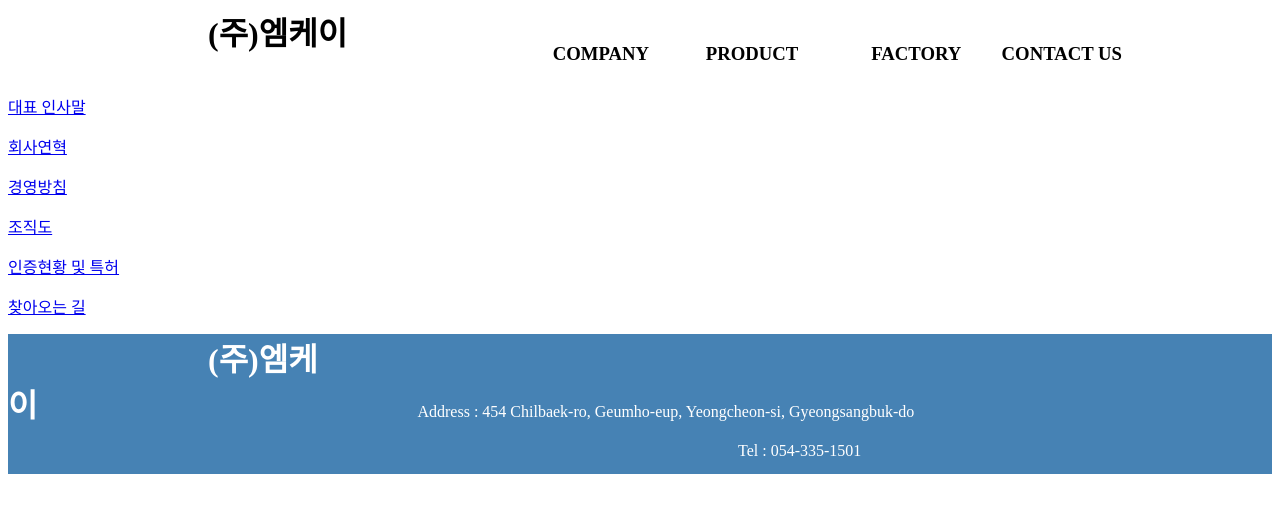
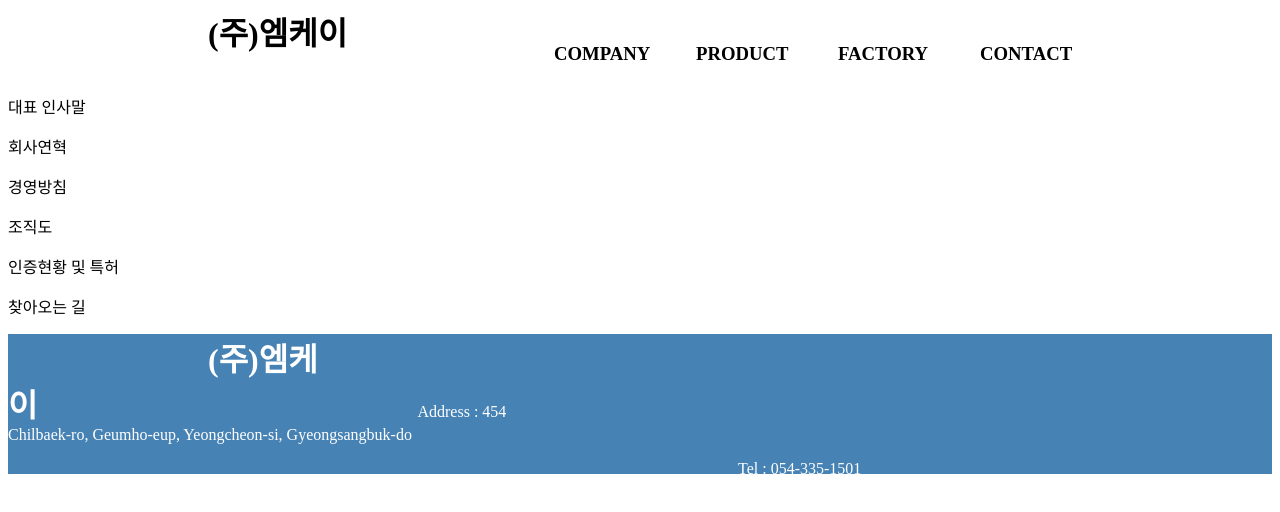
Before and after one commit to Parkhanyong1/mk-company, a Next.js app: page /component/common/header/Company in a window 1280 px wide. Shown: the top 512 px of the page. Built offline with nearby package versions, Linux system fonts and the light colour scheme.

Commit message:
modify header.module.css

```diff
--- a/pages/component/common/header/Company.js
+++ b/pages/component/common/header/Company.js
@@ -1,36 +1,37 @@
 import Link from 'next/link';
+import headerStyle from 'styles/header.module.css';
 
 const Company = () => {
   return (
     <div>
       <p>
         <Link href="container/company/Ceo">
-          <a>대표 인사말</a>
+          <a className={headerStyle.headerA}>대표 인사말</a>
         </Link>
       </p>
       <p>
         <Link href="container/company/History">
-          <a>회사연혁</a>
+          <a className={headerStyle.headerA}>회사연혁</a>
         </Link>
       </p>
       <p>
         <Link href="container/company/Policy">
-          <a>경영방침</a>
+          <a className={headerStyle.headerA}>경영방침</a>
         </Link>
       </p>
       <p>
         <Link href="container/company/Organization">
-          <a>조직도</a>
+          <a className={headerStyle.headerA}>조직도</a>
         </Link>
       </p>
       <p>
         <Link href="container/company/Certification">
-          <a>인증현황 및 특허</a>
+          <a className={headerStyle.headerA}>인증현황 및 특허</a>
         </Link>
       </p>
       <p>
         <Link href="container/company/Way">
-          <a>찾아오는 길</a>
+          <a className={headerStyle.headerA}>찾아오는 길</a>
         </Link>
       </p>
     </div>
--- a/pages/component/common/header/Contact.js
+++ b/pages/component/common/header/Contact.js
@@ -1,4 +1,5 @@
 import Link from 'next/link';
+import headerStyle from 'styles/header.module.css';
 
 const Contact = () => {
   return (
@@ -8,7 +9,7 @@ const Contact = () => {
       </p> */}
       <p>
         <Link href="container/contact/recruitment">
-          <a>채용공고</a>
+          <a className={headerStyle.headerA}>채용공고</a>
         </Link>
       </p>
     </div>
--- a/pages/component/common/header/Factory.js
+++ b/pages/component/common/header/Factory.js
@@ -1,16 +1,17 @@
 import Link from 'next/link';
+import headerStyle from 'styles/header.module.css';
 
 const Factory = () => {
   return (
     <div>
       <p>
         <Link href="container/factory/Production">
-          <a>생산설비현황</a>
+          <a className={headerStyle.headerA}>생산설비현황</a>
         </Link>
       </p>
       <p>
         <Link href="container/factory/Check">
-          <a>검사설비현황</a>
+          <a className={headerStyle.headerA}>검사설비현황</a>
         </Link>
       </p>
     </div>
--- a/pages/component/common/header/Product.js
+++ b/pages/component/common/header/Product.js
@@ -1,21 +1,22 @@
 import Link from 'next/link';
+import headerStyle from 'styles/header.module.css';
 
 const Product = () => {
   return (
     <div>
       <p>
         <Link href="container/product/Ring">
-          <a>링기어</a>
+          <a className={headerStyle.headerA}>링기어</a>
         </Link>
       </p>
       <p>
         <Link href="container/product/Outinput">
-          <a>아웃풋 & 인풋기어</a>
+          <a className={headerStyle.headerA}>아웃인풋기어</a>
         </Link>
       </p>
       <p>
         <Link href="container/product/Others">
-          <a>기타</a>
+          <a className={headerStyle.headerA}>기타</a>
         </Link>
       </p>
     </div>
--- a/pages/container/common/Header.js
+++ b/pages/container/common/Header.js
@@ -10,32 +10,32 @@ const Header = () => {
     <div>
       <header className={headerStyle.header}>
         <Link href="/">
-          <a className={headerStyle.headerA}>
-            <h1 className={headerStyle.headerH1}>(주)엠케이</h1>
+          <a className={headerStyle.headerTitle}>
+            <h1 className={headerStyle.headerTitle}>(주)엠케이</h1>
           </a>
         </Link>
-        <ul className={headerStyle.headerUl}>
-          <li className={headerStyle.headerLi}>
+        <ul className={headerStyle.headerMainmenu}>
+          <li className={headerStyle.headerSubmenu}>
             <h3>COMPANY</h3>
-            <ol className={headerStyle.headerOl}>
+            <ol className={headerStyle.headerDropdown}>
               <Company />
             </ol>
           </li>
-          <li className={headerStyle.headerLi}>
+          <li className={headerStyle.headerSubmenu}>
             <h3>PRODUCT</h3>
-            <ol className={headerStyle.headerOl}>
+            <ol className={headerStyle.headerDropdown}>
               <Product />
             </ol>
           </li>
-          <li className={headerStyle.headerLi}>
+          <li className={headerStyle.headerSubmenu}>
             <h3>FACTORY</h3>
-            <ol className={headerStyle.headerOl}>
+            <ol className={headerStyle.headerDropdown}>
               <Factory />
             </ol>
           </li>
-          <li className={headerStyle.headerLi}>
-            <h3>CONTACT US</h3>
-            <ol className={headerStyle.headerOl}>
+          <li className={headerStyle.headerSubmenu}>
+            <h3>CONTACT</h3>
+            <ol className={headerStyle.headerDropdown}>
               <Contact />
             </ol>
           </li>
--- a/styles/header.module.css
+++ b/styles/header.module.css
@@ -3,35 +3,33 @@
   position: relative;
   z-index: 2;
 }
-.headerA {
+.headerTitle {
+  display: inline;
+  margin-left: 100px;
+  color: black;
   text-decoration: none;
 }
-.headerH1 {
-  display: inline;
-  margin-left: 200px;
-}
-.headerUl {
+.headerMainmenu {
   margin-right: 150px;
   float: right;
   display: inline-flex;
 }
-.headerLi {
+.headerSubmenu {
   list-style: none;
 }
 .headerA {
-  font-size: 1rem;
+  text-decoration: none;
   color: black;
-  text-align: left;
-  padding-right: 20px;
 }
-.headerUl > li:hover .headerOl {
+.headerMainmenu > li:hover .headerDropdown {
   opacity: 1;
   visibility: visible;
 }
-.headerOl {
+.headerDropdown {
   background: white;
   opacity: 0;
   visibility: hidden;
   transition: all 0.15s ease-in;
   border: 1px black solid;
+  width: 100px;
 }
```
